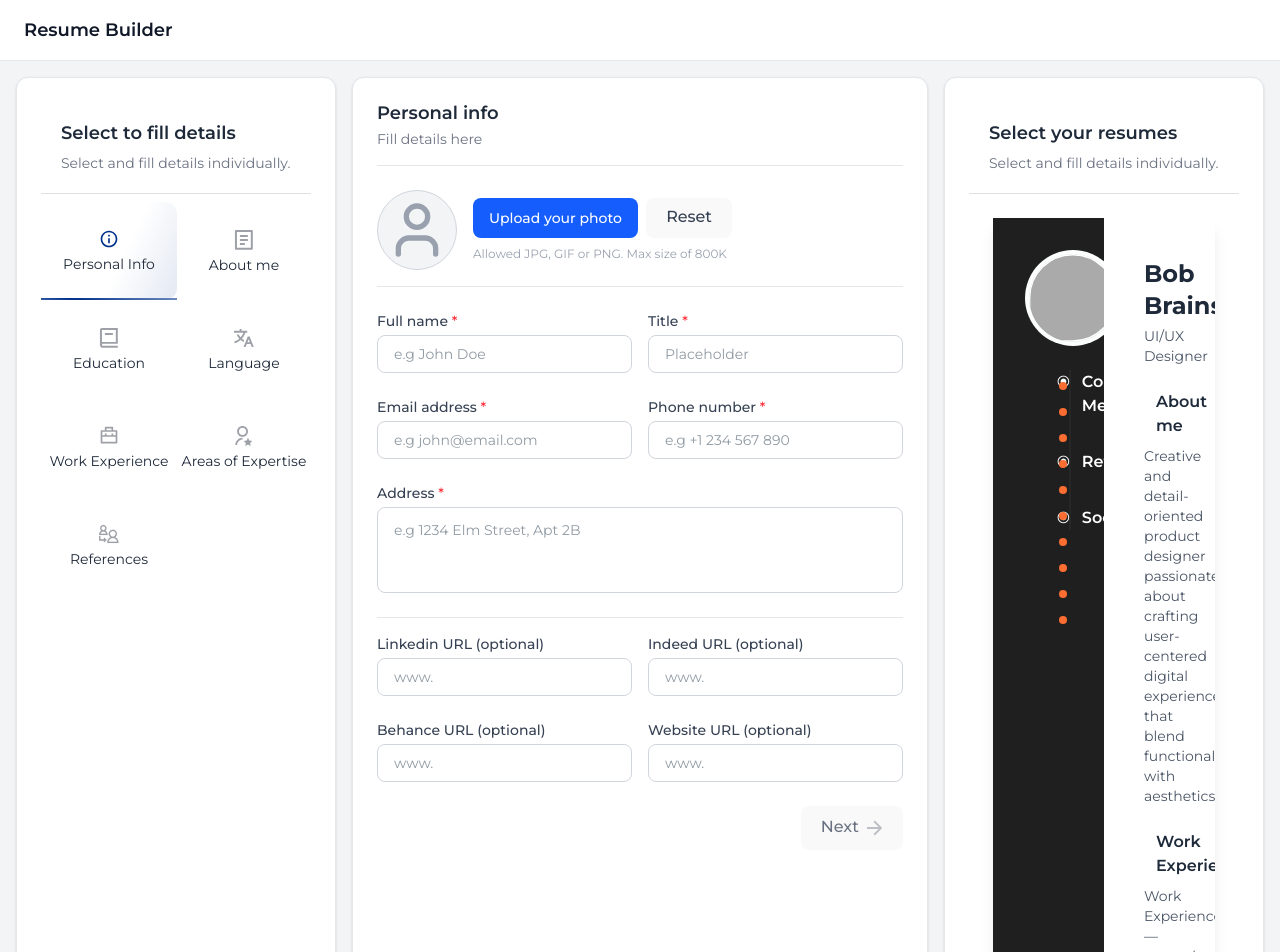
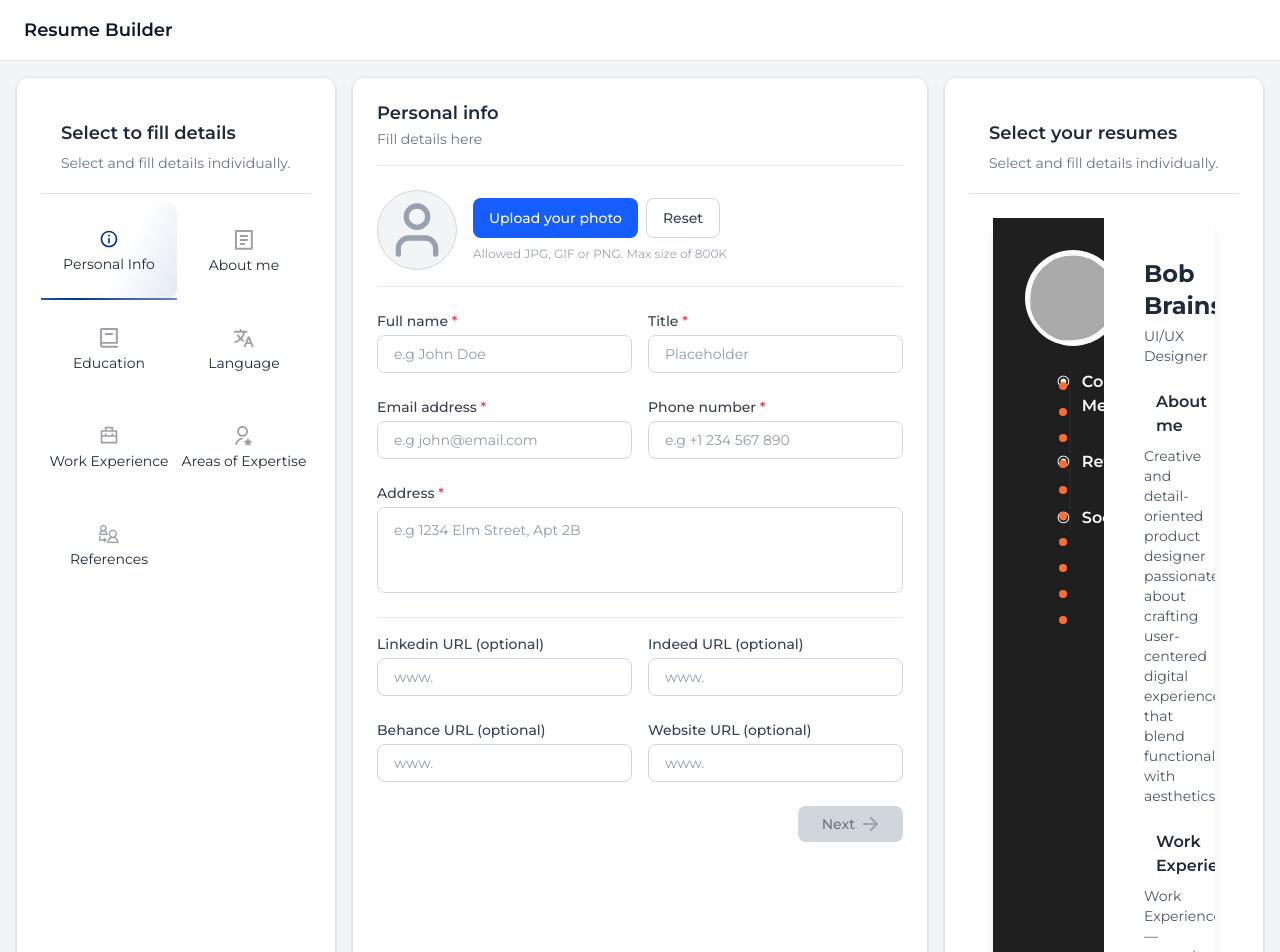
Before and after one commit to muhammadsalif/resume-builder, a React (Vite) app: page /builder/personal-info in a window 1280 px wide. Shown: the top 952 px of the page. Built offline with nearby package versions, Linux system fonts and the light colour scheme.

Commit message:
[refactor] update button styles and add new icon for improved UI in PersonalInfoForm component

```diff
--- a/src/features/personal-info/PersonalInfoForm.jsx
+++ b/src/features/personal-info/PersonalInfoForm.jsx
@@ -1,7 +1,8 @@
 import React, { useState } from "react";
 import { User as UserCircleIcon } from "lucide-react";
 import Splitter from "../../components/Splitter";
-import nextIcon from "../../assets/next.svg";
+import nextIconGray from "../../assets/next.svg";
+import nextIconWhite from "../../assets/nextwhite.svg";
 
 export default function PersonalInfoForm() {
   const [form, setForm] = useState({
@@ -251,26 +252,29 @@ export default function PersonalInfoForm() {
         <div className="flex justify-end">
           <button
             type="submit"
-            disabled={
-              !form.fullName ||
-              !form.title ||
-              !form.email ||
-              !form.phone ||
-              !form.address
-            }
-            className={`flex items-center gap-2 px-6 py-2 text-sm font-medium rounded-lg transition
-              focus:outline-none focus:ring-0
-              ${form.fullName &&
+            disabled={!form.fullName || !form.title || !form.email || !form.phone || !form.address}
+            className={`flex items-center gap-2 focus:outline-none ${form.fullName &&
+              form.title &&
+              form.email &&
+              form.phone &&
+              form.address
+              ? "button-primary"
+              : "button-disabled"
+              }`}
+          >
+            Next
+            <img
+              src={form.fullName &&
                 form.title &&
                 form.email &&
                 form.phone &&
                 form.address
-                ? "bg-blue-600 text-white hover:bg-blue-700"
-                : "bg-gray-300 text-gray-500 cursor-not-allowed"
-              }`}
-          >
-            Next
-            <img src={nextIcon} alt="Next" className="w-4 h-4" />
+                ? nextIconWhite
+                : nextIconGray
+              }
+              alt="Next"
+              className="w-4 h-4"
+            />
           </button>
         </div>
       </form>
--- a/src/index.css
+++ b/src/index.css
@@ -9,11 +9,9 @@
   font-family: "Montserrat", sans-serif;
   line-height: 1.5;
   font-weight: 400;
-
   color-scheme: light dark;
   color: rgba(255, 255, 255, 0.87);
   background-color: #242424;
-
   font-synthesis: none;
   text-rendering: optimizeLegibility;
   -webkit-font-smoothing: antialiased;
@@ -50,27 +48,7 @@ h1 {
   line-height: 1.1;
 }
 
-button {
-  border-radius: 8px;
-  border: 1px solid transparent;
-  padding: 0.6em 1.2em;
-  font-size: 1em;
-  font-weight: 500;
-  font-family: inherit;
-  background-color: #1a1a1a;
-  cursor: pointer;
-  transition: border-color 0.25s;
-}
-
-button:hover {
-  border-color: #646cff;
-}
-
-button:focus,
-button:focus-visible {
-  outline: 4px auto -webkit-focus-ring-color;
-}
-
+/* Light theme overrides */
 @media (prefers-color-scheme: light) {
   :root {
     color: #213547;
@@ -80,13 +58,11 @@ button:focus-visible {
   a:hover {
     color: #747bff;
   }
-
-  button {
-    background-color: #f9f9f9;
-  }
 }
 
+/* Component styles */
 @layer components {
+  /* Typography */
   .heading-primary {
     @apply text-[14px] font-normal leading-[100%] text-center text-gray-800;
     font-family: 'Montserrat', sans-serif;
@@ -97,12 +73,22 @@ button:focus-visible {
     @apply text-sm text-gray-500;
   }
 
+  /* Buttons */
   .button-primary {
-    @apply px-4 py-2 rounded-md text-white bg-blue-600 hover:bg-blue-700;
+    @apply px-6 py-2 rounded-lg text-sm font-medium text-white cursor-pointer transition-colors duration-200;
+    background-color: #00318B;
+  }
+
+  .button-primary:hover {
+    background-color: #00276F;
+  }
+
+  .button-disabled {
+    @apply px-6 py-2 rounded-lg text-sm font-medium bg-gray-300 text-gray-500 cursor-not-allowed;
   }
 }
 
-
+/* Active gradient (custom border style) */
 .active-gradient {
   background: linear-gradient(114.83deg, rgba(0,49,139,0) 59.35%, rgba(0,49,139,0.1) 97.24%);
   border-image-source: linear-gradient(183.89deg, rgba(0,49,139,0) 74.46%, rgba(0,49,139,0.2) 85.38%, #00318B 97.5%, rgba(0,49,139,0.2) 106.12%, rgba(0,49,139,0) 115.07%);
```
Also changed, not shown: src/assets/nextwhite.svg (added).
